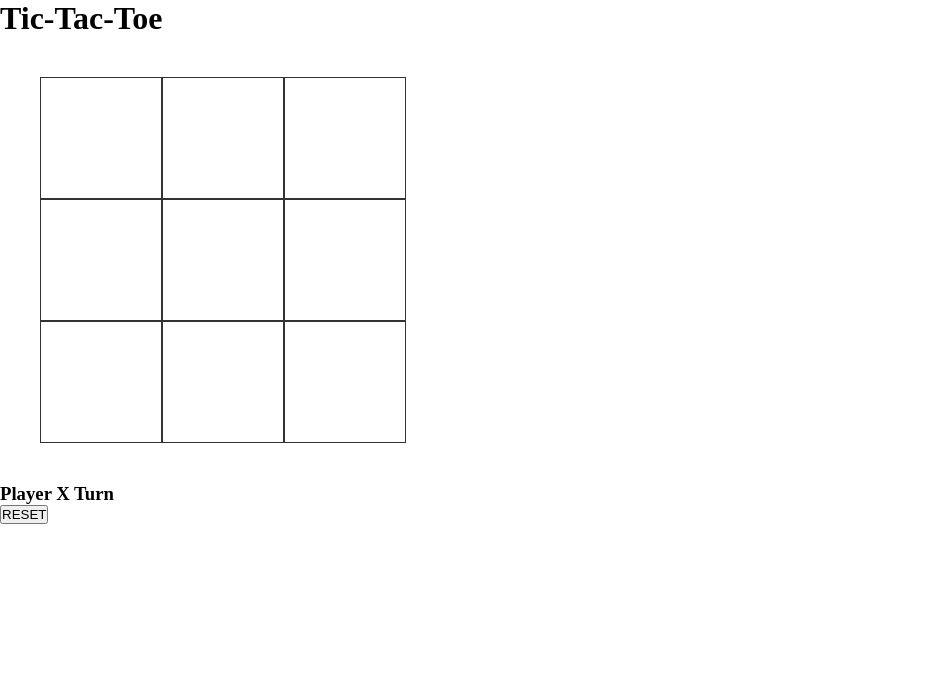
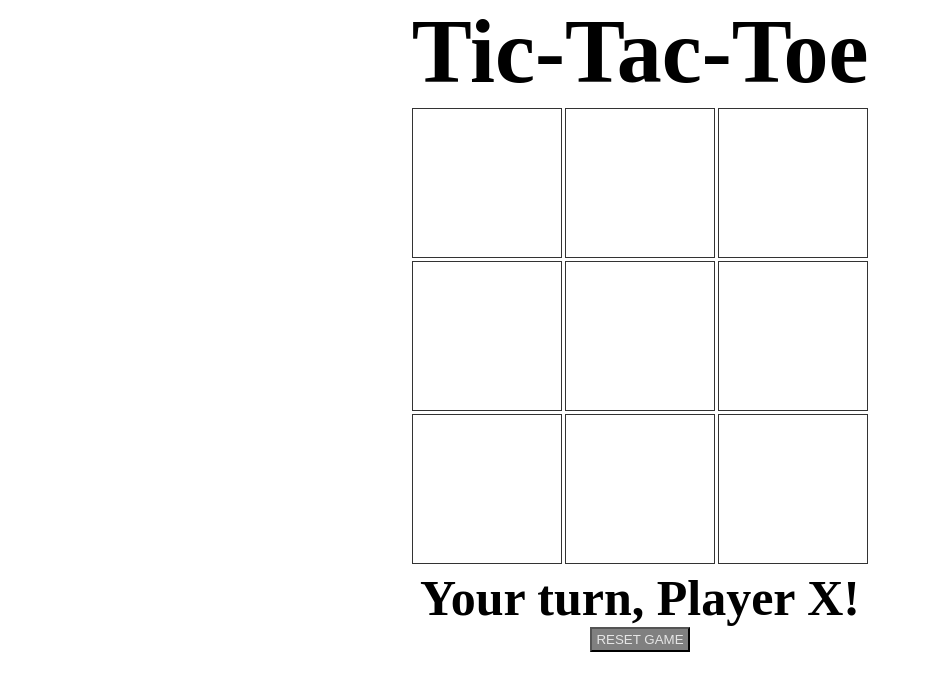
Before and after one commit to vincelaq/tic-tac-toe, a plain HTML site: page index.html in a window 1280 px wide. Shown: the whole page, without its empty margins (0-931 px from the left). Drawn offline with Linux system fonts and the light colour scheme.

Commit message:
Adds visual enhancements

```diff
--- a/css/styles.css
+++ b/css/styles.css
@@ -1,3 +1,4 @@
+@import url('https://fonts.googleapis.com/css2?family=Montserrat:wght@200&display=swap');
 * {
     margin: 0;
     padding: 0;
@@ -5,14 +6,37 @@
 }
 .gameboard {
     display: inline-grid;
-    grid-template-columns: auto auto auto;
+    grid-template-columns: 1fr 1fr 1fr;
     margin: 40px;
-
+    grid-gap: 3px;
+    margin: 5px;
 }
 .grid-item {
     background-color: rgba(255, 255, 255, 0.8);
     border: 1px solid rgba(0, 0, 0, 0.8);
-    padding: 60px;
-    font-size: 30px;
+    font-size: 100px;
+    font-family: 'Montserrat', sans-serif;
+    text-align: center;
+    width: 150px;
+    height: 150px;
+    padding-top: 16px;
+}
+#winner {
+    font-size: 60px;
+}
+#player-turn {
+    font-size: 50px;
+}
+h1 {
+    font-size: 90px;
+}
+body {
+    display: flexbox;
     text-align: center;
 }
+button {
+    background-color: gray;
+    color:rgba(255, 255, 255, 0.8);
+    width: 100px;
+    height: 25px;
+}
--- a/index.html
+++ b/index.html
@@ -10,7 +10,6 @@
 </head>
 <body>
     <h1>Tic-Tac-Toe</h1>
-    <h3 id="winner"></h3>
     <div class="gameboard">
         <div class="grid-item" id="sq-0"> </div>
         <div class="grid-item" id="sq-1"> </div>
@@ -23,6 +22,7 @@
         <div class="grid-item" id="sq-8"> </div>
     </div>
     <h3 id="player-turn"></h3>
-    <button id="reset">RESET</button>
+    <h3 id="winner"></h3>
+    <button id="reset">RESET GAME</button>
 </body>
 </html>
--- a/js/script.js
+++ b/js/script.js
@@ -31,7 +31,7 @@ function initGame() {
     gameRender();
     displayTurn();
 };
-// Add Event Listener
+// For gameboard click
 gameBoard.addEventListener("click", function(event) {
     if (!winner) {
         let targetIndex = getKeyByValue(square,event.target);
@@ -42,12 +42,12 @@ gameBoard.addEventListener("click", function(event) {
         };
         gameRender();
         checkWinner();
-        renderMessage();
+        renderMessage();''
         currentTurn *= -1;
         displayTurn();
     }
 });
-// Add reset button
+// Reset button
 reset.addEventListener("click", initGame);
 // Adds a game check function
 function gameRender() {
@@ -56,7 +56,25 @@ function gameRender() {
         setMarker(element, stateValue);
     })
 };
-//Adds function that sets a marker for an element
+// Mouse-over Color for each player
+gameBoard.addEventListener("mouseover", function(event) {
+    let target = event.target.id.substring(3,4);
+    if (target in square) {
+        if (currentTurn === 1) {
+            square[target].style.backgroundColor = 'rgba(43, 134, 214, 0.8)';
+        } else {
+            square[target].style.backgroundColor = 'rgba(209, 82, 65, 0.8)';
+        }
+    }
+});
+// Mouse-out to change back to white
+gameBoard.addEventListener("mouseout", function(event) {
+    let target = event.target.id.substring(3,4);
+    if (target in square) {
+        square[target].style.backgroundColor = 'rgba(255, 255, 255, 0.8)';
+    }
+});
+// Adds function that sets a marker for an element
 function setMarker (element, stateValue) {
     if (stateValue === 1) {
         element.textContent = "X";
@@ -87,9 +105,11 @@ function checkWinner() {
 // Adds a winner message
 function renderMessage () {
     if (winner === 1) {
+        win.style.color = 'rgba(43, 134, 214, 0.8)';
         win.textContent= "Player X has won!";
     }
     if (winner === -1) {
+        win.style.color = 'rgba(209, 82, 65, 0.8)';
         win.textContent= "Player O has won!";;
     }
     if (winner === 't') {
@@ -101,11 +121,13 @@ function getKeyByValue(object, value) {
     return Object.keys(object).find(key => object[key] === value);
 };
 function displayTurn () {
-    if (currentTurn === 1) {
-        textBox.textContent = "Player X Turn";
-    } else if (currentTurn === -1) {
-        textBox.textContent = "Player O Turn"
+    if (currentTurn === 1 && winner === null) {
+        textBox.textContent = "Your turn, Player X!";
+    } else if (currentTurn === -1 && winner === null) {
+        textBox.textContent = "Your turn, Player O!";
+    } else {
+        textBox.textContent = '';
     }
-}
+};
 
 initGame();
```
